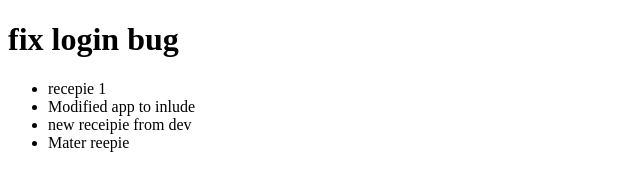
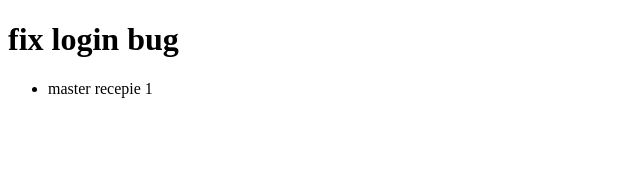
Before and after one commit to awesomeahmad/persian-art, a website built with webpack: page src/template.html in a window 1280 px wide. Shown: the whole page, without its empty margins (0-640 px from the left). Built offline with nearby package versions, Linux system fonts and the light colour scheme.

Commit message:
modified main master

```diff
--- a/src/template.html
+++ b/src/template.html
@@ -9,10 +9,8 @@
 <body>
     <h1>fix login bug</h1>
     <ul>
-        <li>recepie 1</li>
-        <li>Modified app to inlude </li>
-        <li>new receipie from dev</li>
-        <li>Mater reepie </li>
+        <li>master recepie 1</li>
+
     </ul>
 </body>
 </html>
```
